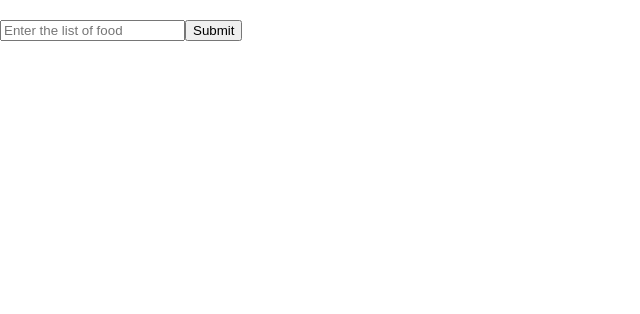
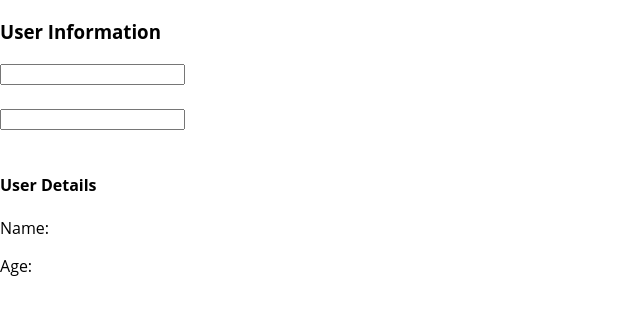
Before and after one commit to shyam888-git/React-js-30-days-challanges, a React (Vite) app in the folder react-js-19/: page / in a window 1280 px wide. Shown: the top 314 px of the page, without its empty margins (0-640 px from the left). Built offline with nearby package versions, Linux system fonts and the light colour scheme.

Commit message:
handle change implemented

```diff
--- a/react-js-19/src/App.tsx
+++ b/react-js-19/src/App.tsx
@@ -1,10 +1,11 @@
 import './App.css'
-import TodoList from './components/Todolist/TodoList'
+import { Profile } from './components/Profile/Profile'
 function App() {
 
     return (
         <>
-        <TodoList/>
+            {/* <TodoList/>  */}
+            <Profile />
         </>
     )
 }
--- /dev/null
+++ b/react-js-19/src/components/Profile/Profile.tsx
@@ -0,0 +1,34 @@
+import { useState } from "react"
+
+export const Profile = () => {
+    const [profile, setProfile] = useState({
+        name: "",
+        age: ""
+    })
+
+    const handleChange = (e: any) => {
+        const { name, value } = e.target;
+        setProfile((prevValue) => ({
+            ...prevValue,
+            [name]: value
+        }))
+
+    }
+
+
+    return (
+        <>
+            <h3>User Information</h3>
+            <input type="text" name="name" onChange={handleChange} value={profile.name} />
+            <br /><br />
+
+            <input type="text" name="age" onChange={handleChange} value={profile.age} />
+            <br /><br />
+
+            <h4>User Details</h4>
+            <p>Name: {profile.name}</p>
+            <p>Age: {profile.age}</p>
+
+        </>
+    )
+}
```
